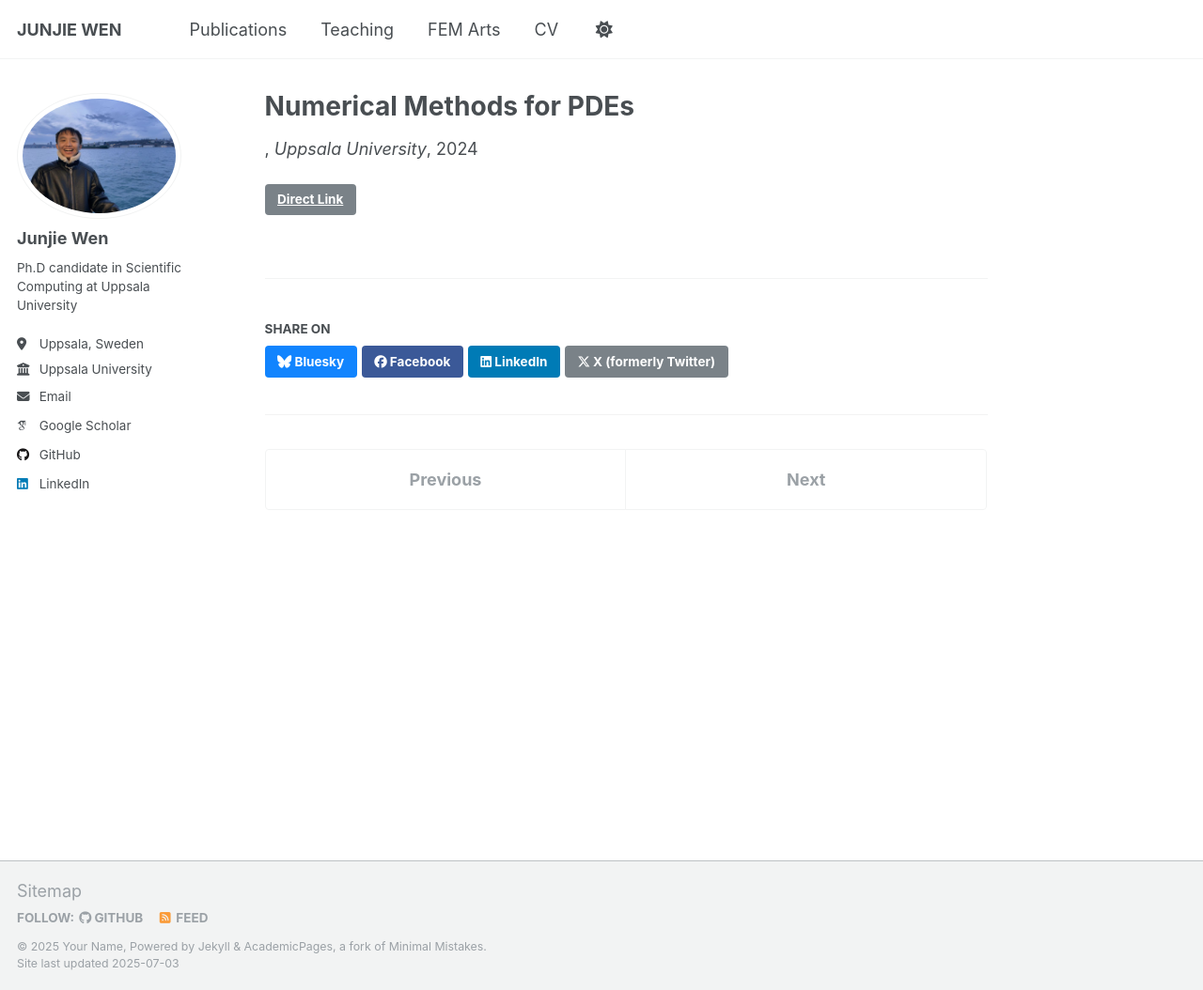
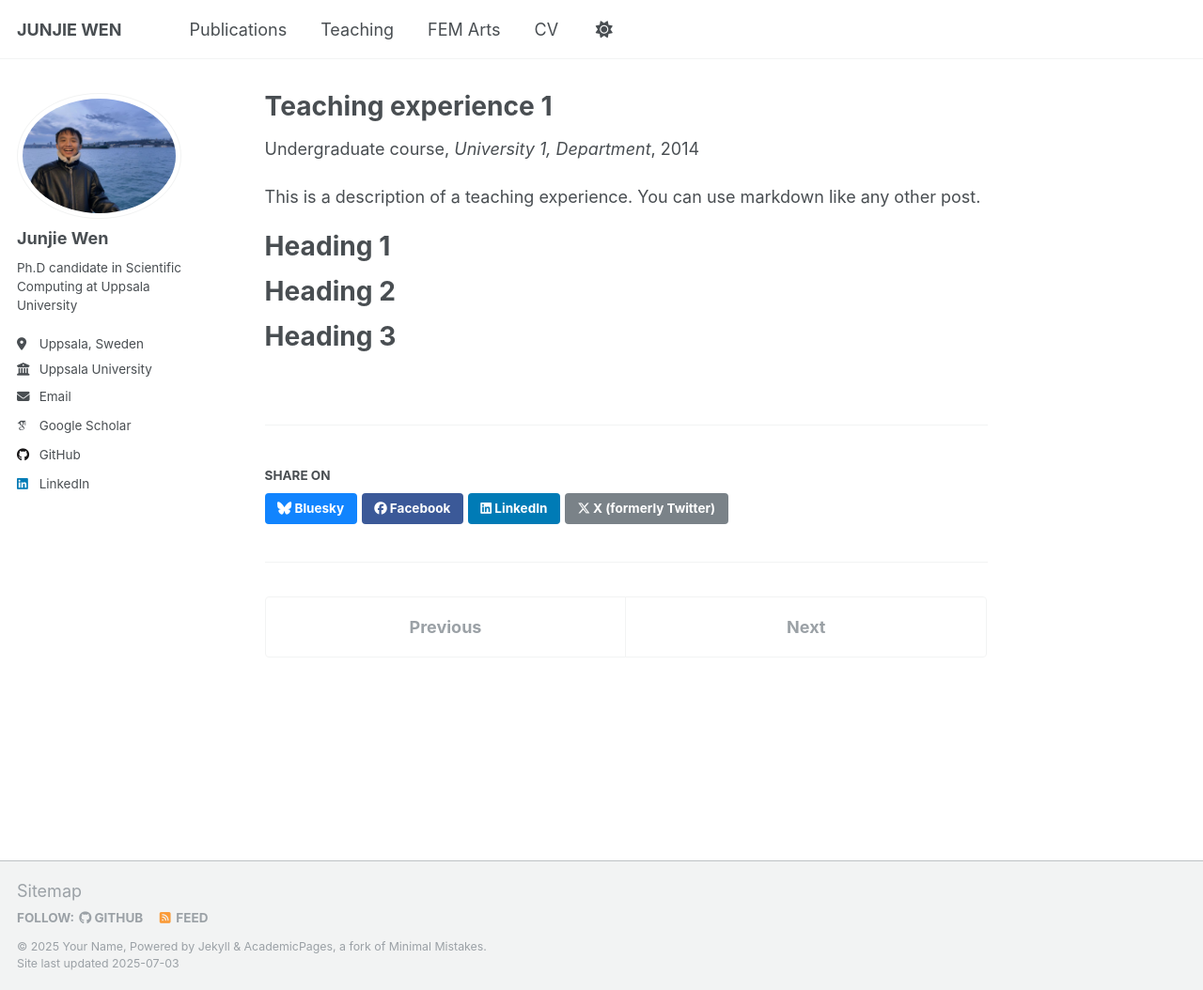
Before and after one commit to WjjSteve/WjjSteve.github.io, a Jekyll site: the page built from _teaching/2014-spring-teaching-1.md, in a window 1280 px wide and 1054 px high. Shown: the whole window at 94% size. Built offline with Jekyll 4.4.1, drawn with Linux system fonts in a browser that asks for light colours; some web fonts are replaced; a script that is not in the unit is left out.

Commit message:
Update 2014-spring-teaching-1.md

```diff
--- a/_teaching/2014-spring-teaching-1.md
+++ b/_teaching/2014-spring-teaching-1.md
@@ -1,8 +1,20 @@
 ---
-title: "Numerical Methods for PDEs"
+title: "Teaching experience 1"
 collection: teaching
-date: 2024-10-01
-venue: "Uppsala University"
-location: "Uppsala, Sweden"
-link: "https://example.com/course-page"
+type: "Undergraduate course"
+permalink: /teaching/2014-spring-teaching-1
+venue: "University 1, Department"
+date: 2014-01-01
+location: "City, Country"
 ---
+
+This is a description of a teaching experience. You can use markdown like any other post.
+
+Heading 1
+======
+
+Heading 2
+======
+
+Heading 3
+======
```
